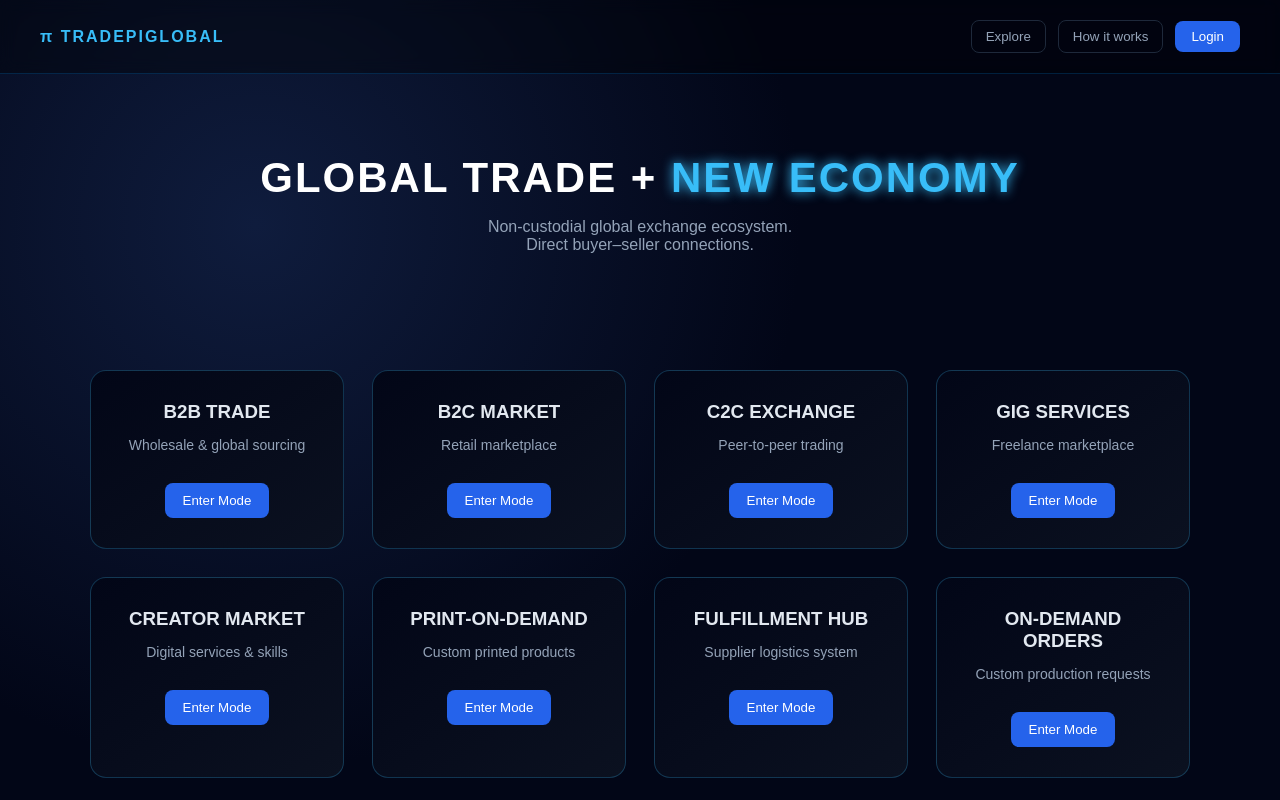
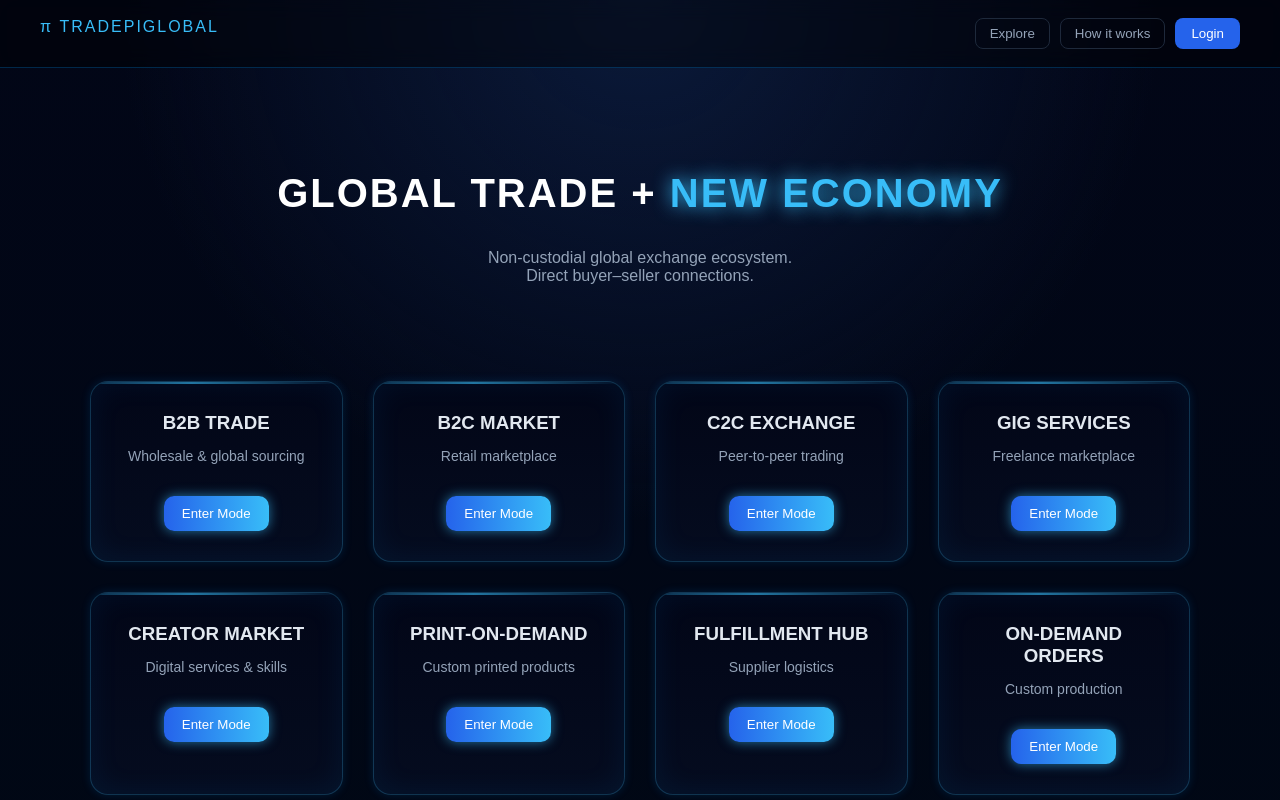
Before and after one commit to Bugsbuny24/tradepi, a Vue app: page / in a window 1280 px wide. Shown: the top 800 px of the page. Built offline with nearby package versions, Linux system fonts and the light colour scheme.

Commit message:
Update App.vue

```diff
--- a/src/App.vue
+++ b/src/App.vue
@@ -1,7 +1,7 @@
 <template>
   <div class="page">
 
-    <!-- TOP BAR -->
+    <!-- TOPBAR -->
     <header class="topbar">
       <div class="logo">π TRADEPIGLOBAL</div>
 
@@ -25,20 +25,18 @@
       </p>
     </section>
 
-    <!-- MODES GRID -->
+    <!-- GRID -->
     <section class="grid">
-      <div
-        v-for="m in modes"
-        :key="m.title"
-        class="card"
-      >
+      <div v-for="m in modes" :key="m.title" class="card">
+        <div class="glow-line"></div>
+
         <h3>{{ m.title }}</h3>
         <p>{{ m.subtitle }}</p>
+
         <button>Enter Mode</button>
       </div>
     </section>
 
-    <!-- FOOTER -->
     <footer class="footer">
       Direct trade • No escrow • Global access
     </footer>
@@ -56,11 +54,11 @@ const modes = [
   { title:"CREATOR MARKET", subtitle:"Digital services & skills" },
   { title:"PRINT-ON-DEMAND", subtitle:"Custom printed products" },
 
-  { title:"FULFILLMENT HUB", subtitle:"Supplier logistics system" },
-  { title:"ON-DEMAND ORDERS", subtitle:"Custom production requests" },
+  { title:"FULFILLMENT HUB", subtitle:"Supplier logistics" },
+  { title:"ON-DEMAND ORDERS", subtitle:"Custom production" },
   { title:"CODE MARKET", subtitle:"Scripts & dev assets" },
 
-  { title:"DIGITAL ASSETS", subtitle:"Themes, UI, templates" },
+  { title:"DIGITAL ASSETS", subtitle:"Themes & templates" },
 ];
 </script>
 
@@ -70,41 +68,37 @@ body{
   font-family:Arial, Helvetica, sans-serif;
 }
 
+/* BACKGROUND */
 .page{
   min-height:100vh;
   color:white;
   background:
-    radial-gradient(circle at 20% 20%, #0f1c3d, transparent 40%),
-    #020617;
+    radial-gradient(circle at 50% 0%, #0b1a3a, transparent 40%),
+    linear-gradient(#020617,#000814);
 }
 
 /* TOPBAR */
-
 .topbar{
   display:flex;
   justify-content:space-between;
-  align-items:center;
-  padding:20px 40px;
-  backdrop-filter: blur(8px);
-  background:rgba(0,0,0,.35);
-  border-bottom:1px solid rgba(0,150,255,.2);
+  padding:18px 40px;
+  backdrop-filter:blur(10px);
+  background:rgba(0,0,0,.4);
+  border-bottom:1px solid rgba(0,150,255,.25);
 }
 
 .logo{
-  font-weight:bold;
+  color:#38bdf8;
   letter-spacing:2px;
-  color:#38bdf8;
 }
 
-.actions button{
-  margin-left:12px;
-}
+.actions button{ margin-left:10px; }
 
 .ghost{
   background:none;
   border:1px solid #1e293b;
   color:#94a3b8;
-  padding:8px 14px;
+  padding:7px 14px;
   border-radius:8px;
 }
 
@@ -117,68 +111,70 @@ body{
 }
 
 /* HERO */
-
 .hero{
   text-align:center;
-  padding:80px 20px 40px;
+  padding:70px 20px 30px;
 }
 
 .hero h1{
-  font-size:42px;
-  margin:0;
+  font-size:40px;
   letter-spacing:2px;
 }
 
 .hero span{
   color:#38bdf8;
-  text-shadow:0 0 12px #38bdf8;
+  text-shadow:0 0 18px #38bdf8;
 }
 
 .hero p{
   color:#94a3b8;
-  margin-top:16px;
 }
 
 /* GRID */
-
 .grid{
   display:grid;
   grid-template-columns:repeat(auto-fit,minmax(240px,1fr));
-  gap:28px;
+  gap:30px;
   max-width:1100px;
-  margin:40px auto;
+  margin:30px auto;
   padding:20px;
 }
 
+/* CARD = FUTURISTIC PANEL */
 .card{
-  background:linear-gradient(145deg,#020617,#0b1120);
+  position:relative;
+  background:linear-gradient(180deg,#020617,#050c1f);
+  border-radius:18px;
+  padding:30px;
+  text-align:center;
+  overflow:hidden;
+
   border:1px solid rgba(56,189,248,.25);
-  padding:30px;
-  border-radius:16px;
-  text-align:center;
+  box-shadow:
+    inset 0 0 30px rgba(0,150,255,.08),
+    0 0 10px rgba(0,150,255,.15);
+
   transition:.35s;
-  position:relative;
-  overflow:hidden;
 }
 
-/* Neon Glow */
-.card::before{
-  content:"";
+/* Moving light line */
+.glow-line{
   position:absolute;
-  inset:0;
-  background:linear-gradient(120deg,transparent,rgba(56,189,248,.3),transparent);
-  opacity:0;
-  transition:.4s;
+  height:2px;
+  width:120%;
+  background:linear-gradient(90deg,transparent,#38bdf8,transparent);
+  top:0;
+  left:-20%;
+  opacity:.6;
 }
 
+/* Hover effects */
 .card:hover{
-  transform:translateY(-8px) scale(1.02);
-  box-shadow:0 0 25px rgba(56,189,248,.35);
+  transform:translateY(-10px) scale(1.03);
+  box-shadow:
+    inset 0 0 40px rgba(0,150,255,.2),
+    0 0 30px rgba(56,189,248,.5);
   border-color:#38bdf8;
-}
-
-.card:hover::before{
-  opacity:1;
 }
 
 .card h3{
@@ -192,17 +188,17 @@ body{
 }
 
 .card button{
-  margin-top:16px;
-  background:#2563eb;
+  margin-top:18px;
+  padding:10px 18px;
+  background:linear-gradient(90deg,#2563eb,#38bdf8);
   border:none;
-  padding:10px 18px;
-  border-radius:8px;
+  border-radius:10px;
   color:white;
   cursor:pointer;
+  box-shadow:0 0 12px rgba(56,189,248,.6);
 }
 
 /* FOOTER */
-
 .footer{
   text-align:center;
   padding:30px;
```
